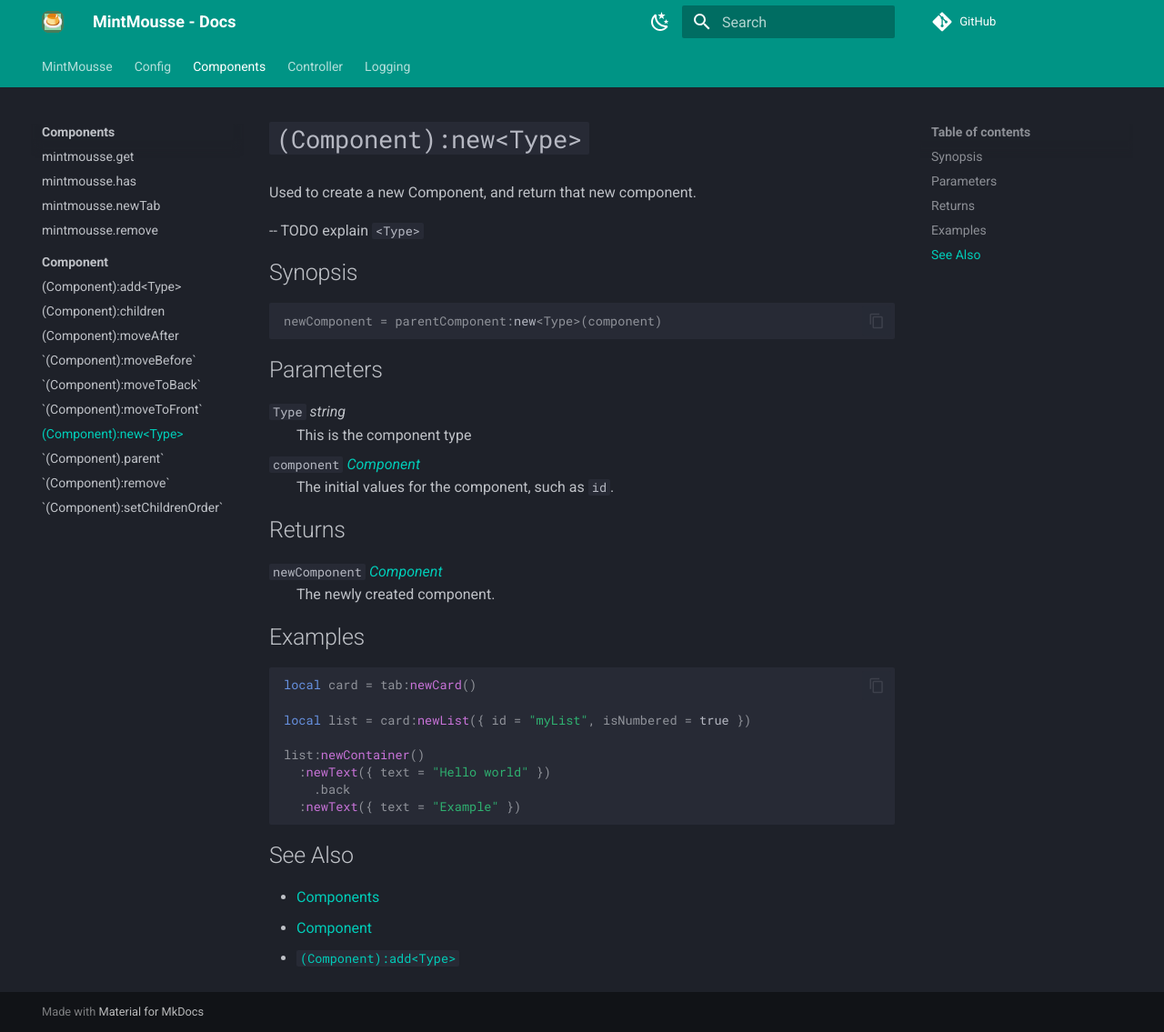
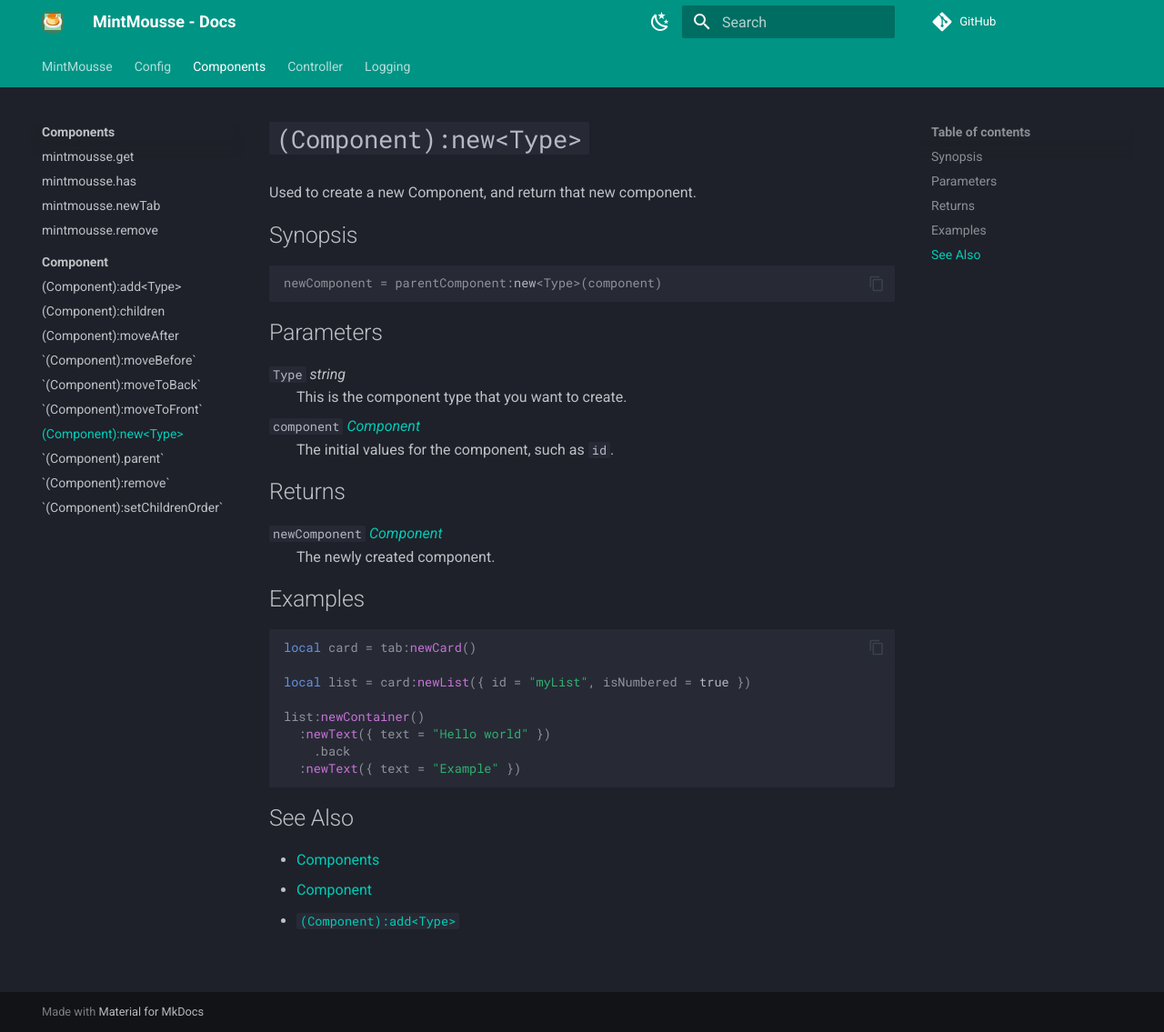
Before and after one commit to EngineerSmith/MintMousse, an MkDocs documentation site: the page built from docs/components/component/new.md, in a window 1280 px wide and 1135 px high. Shown: the whole window at 91% size. Built offline with MkDocs 1.6.1 and Material for MkDocs 9.7.7, drawn with Linux system fonts in a browser that asks for light colours; comment, search, counter and statistics services are not loaded; the version menu is left out.

Commit message:
docs: fixed add & new 'Type' parameter

````diff
--- a/docs/components/component/new.md
+++ b/docs/components/component/new.md
@@ -1,7 +1,5 @@
 # `(Component):new<Type>`
 Used to create a new Component, and return that new component.
-
--- TODO explain `<Type>`
 
 ## Synopsis
 ```lua
@@ -10,7 +8,7 @@
 
 ## Parameters
 `Type` _string_
-:   This is the component type
+:   This is the component type that you want to create.
 
 `component` [_Component_](index.md)
 :   The initial values for the component, such as `id`.
````
Also changed, not shown: docs/components/component/add.md (+3 -2 lines).
